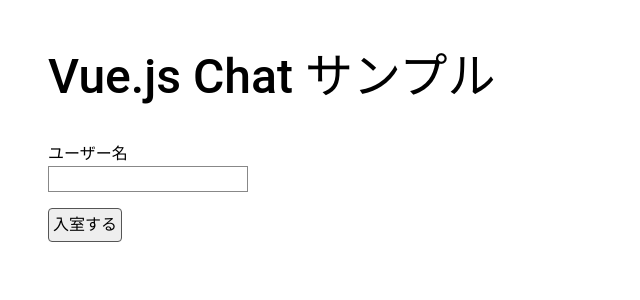
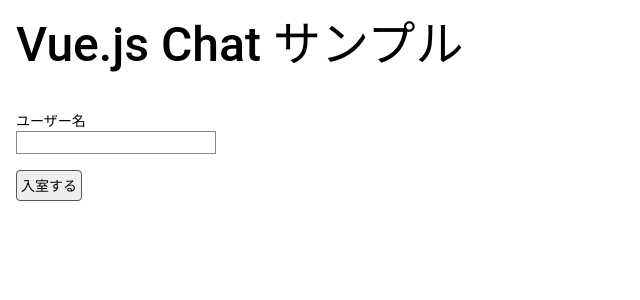
Before and after one commit to syomakudo/rakus-hackathon, a Vue app in the folder chatapp/: page / in a window 1280 px wide. Shown: the top 300 px of the page, without its empty margins (0-640 px from the left). Built offline with nearby package versions, Linux system fonts and the light colour scheme; no server answers.

Commit message:
style.cssへのフォント追加、マージン調整

```diff
--- a/chatapp/src/components/Chat.vue
+++ b/chatapp/src/components/Chat.vue
@@ -40,7 +40,6 @@
     dateobj.getMinutes() +
     ":" +
     dateobj.getSeconds();
-  console.log(publishedTime);
 
   const message = {
     id: messageId++,
@@ -52,7 +51,6 @@
 
   // 入力欄を初期化
   chatContent.value = "";
-  console.log(chatList);
 };
 
 // 退室メッセージをサーバに送信する
@@ -174,7 +172,7 @@
     </v-app-bar>
 
     <div class="background">
-      <div class="mt-5">
+      <div>
         <div class="mt-5" v-if="chatList.length !== 0">
           <ul>
             <li class="item mt-4" v-for="(chat, i) in chatList" :key="chat.id">
@@ -231,7 +229,6 @@
 </template>
 
 <style scoped>
-@import url('https://fonts.googleapis.com/css2?family=Inter:wght@400;700&display=swap');
 
 .link {
   text-decoration: none;
@@ -274,6 +271,7 @@
 }
 
 .background {
+  margin-top: 5em;
   background-color: #FFFFF5 !important;
   width: 100%;
   height: 100%;
--- a/chatapp/src/style.css
+++ b/chatapp/src/style.css
@@ -1,5 +1,9 @@
+@import url('https://fonts.googleapis.com/css2?family=Inter:wght@400;700&display=swap');
+
 body {
-  padding: 2em;
+  padding: 0em;
+  font-family: 'Inter',sans-serif;
+  font-size: 14px;
 }
 
 .button-normal {
```
